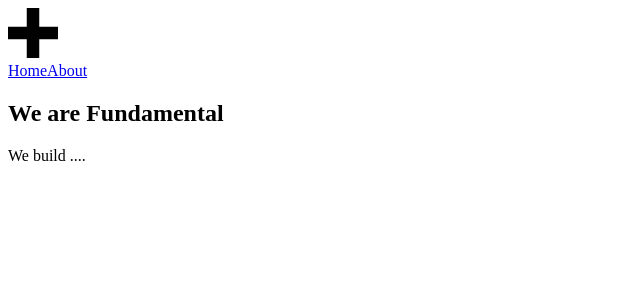
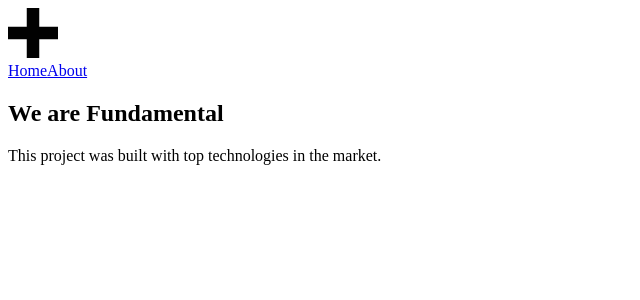
Before and after one commit to henriqueeliassilva/fundamental-starter, a Next.js app: page /about in a window 1280 px wide. Shown: the top 300 px of the page, without its empty margins (0-640 px from the left). Built offline with nearby package versions, Linux system fonts and the light colour scheme.

Commit message:
content changes

```diff
--- a/pages/about.js
+++ b/pages/about.js
@@ -9,7 +9,7 @@ export default function About () {
         <title>About page</title>
     </Head>
        <h1>We are Fundamental</h1>
-       <p>We build ....</p>
+       <p>This project was built with top technologies in the market.</p>
   </Layout>
   )
 }
```
